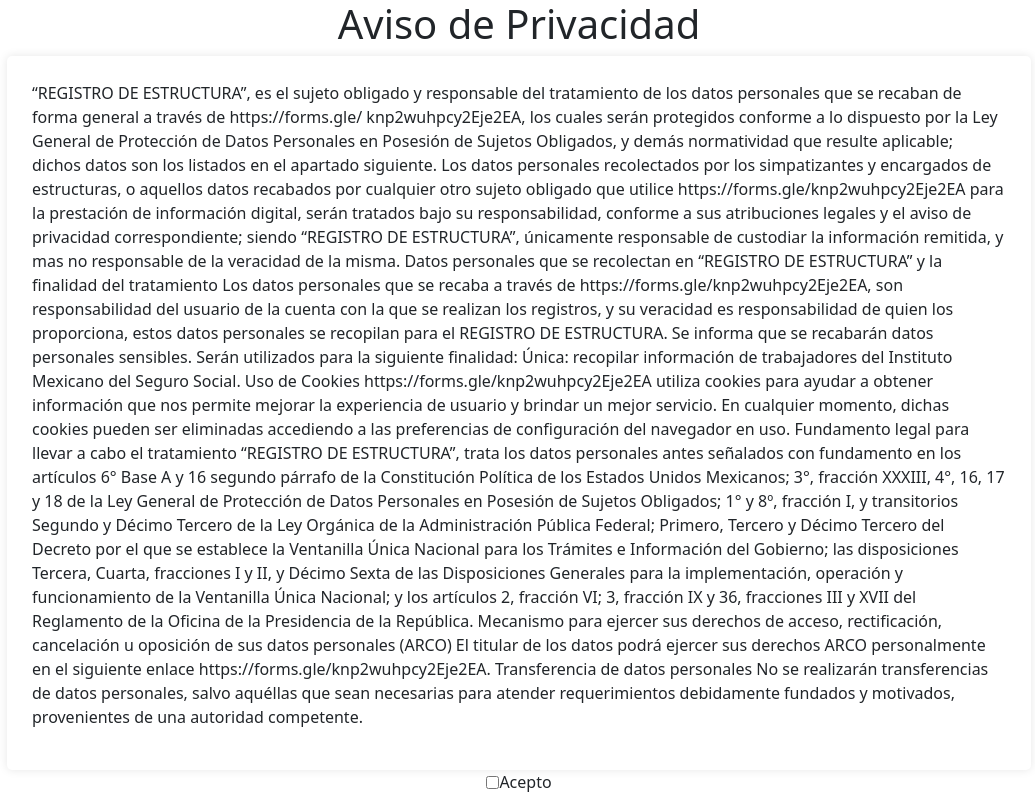
After one commit to k3nsh1n-h1mur4/controles, a Django app: page /estructura/aviso/ in a window 1280 px wide. The commit adds this page. Shown: the whole page, without its empty margins (121-1156 px from the left). Run offline with Django 5.2, Linux system fonts and the light colour scheme; the visitor is signed in with stand-in values (Sample User, id 1).

Commit message:
add aviso template qith css styles

```diff
--- a/control/models.py
+++ b/control/models.py
@@ -32,7 +32,7 @@
     class Meta:
         db_table = 'estructuratbl'
 
-    matriula = models.CharField(max_length=100, null=True)
+    matricula = models.CharField(max_length=100, null=True)
     nombre = models.CharField(max_length=100, null=True)
     ftrab = models.CharField(max_length=250, null=True)
     ffirma = models.CharField(max_length=250, null=True)
--- a/control/urls.py
+++ b/control/urls.py
@@ -17,4 +17,6 @@
     path('validate_telefono/', views.ValidateTelefono, name='validate_telefono'),
     path('editar/<int:id>/', views.edit, name='edit'),
     path('save_edit/<int:id>/', views.save_edit, name='save_edit'),
+    path('aviso/', views.aviso, name='aviso'),
+
 ] + static(settings.STATIC_URL, document_root=settings.STATIC_ROOT)
--- a/control/views.py
+++ b/control/views.py
@@ -55,7 +55,8 @@
     title = 'Login'
     error = None
     form = AuthenticationForm()
-
+    print(form.get_user())
+    return redirect(ValidateMatricula)
     """
     form = loginForm(request.POST or None)
     if request.method == 'POST':
@@ -75,6 +76,11 @@
     """
 
     return render(request, 'login.html', {'form': form, 'title': title, 'error': error})
+
+@login_required
+def aviso(request):
+    title = 'Aviso de Privacidad'
+    return render(request, 'aviso.html', {'title': title})
 
 
 @login_required
--- a/controles/settings.py
+++ b/controles/settings.py
@@ -27,7 +27,7 @@
 
 ALLOWED_HOSTS = ['*']
 
-LOGIN_REDIRECT_URL = '/estructura/registro/'
+LOGIN_REDIRECT_URL = '/estructura/aviso/'
 LOGIN_URL = '/accounts/login/'
 LOGOUT_REDIRECT_URL = '/accounts/login'
 
--- a/static/script.js
+++ b/static/script.js
@@ -1 +1,16 @@
-console.log('Hello World!');
+const cbx = document.querySelector('input')
+
+cbx.addEventListener('change', (e) => {
+    e.preventDefault();
+    console.log(e)
+    if (e.target.value === "on") {
+        console.log("esta en on")
+        const linkElement = document.createElement("a")
+        linkElement.href = "/estructura/validate_matricula"
+        linkElement.appendChild(document.createTextNode("PASAR"))
+        linkElement.setAttribute("class", "btn btn-primary")
+        linkElement.setAttribute("margin-left", "5px")
+        const divRead = document.getElementById('validate')
+        divRead.appendChild(linkElement)
+    }
+});
--- a/static/style.css
+++ b/static/style.css
@@ -91,3 +91,35 @@
   justify-content: center;
   align-items: center;
 }
+
+#aviso {
+  display: flex;
+  justify-content: center;
+  align-items: center;
+  flex-direction: column;
+}
+
+#validate {
+  display: flex;
+  flex-direction: row;
+  justify-content: center;
+  align-items: center;
+}
+
+article {
+  width: 80%;
+  height: 80%;
+  margin: auto;
+  background-color: #fff;
+  border-radius: 5px;
+  padding: 25px;
+  box-shadow: 0 0 10px rgba(0,0,0,0.1);
+}
+
+/*#validate a {
+  display: block;
+  margin-top: 25px;
+  color: #999;
+  font-size: 12px;
+  text-decoration: none;
+}*/
--- /dev/null
+++ b/templates/aviso.html
@@ -0,0 +1,50 @@
+{% load static %}
+<!DOCTYPE html>
+<html lang="en">
+<head>
+    <meta charset="UTF-8">
+    <meta name="viewport" content="width=device-width, initial-scale=1.0">
+    <link rel="stylesheet" href="{% static 'style.css' %}">
+    <link href="https://cdn.jsdelivr.net/npm/bootstrap@5.0.2/dist/css/bootstrap.min.css" rel="stylesheet" integrity="sha384-EVSTQN3/azprG1Anm3QDgpJLIm9Nao0Yz1ztcQTwFspd3yD65VohhpuuCOmLASjC" crossorigin="anonymous">
+
+
+    <title>Aviso de Privacidad</title>
+</head>
+<body>
+    <div id="aviso">
+        <h1>Aviso de Privacidad</h1>
+        <article>
+            <p>“REGISTRO DE ESTRUCTURA”, es el sujeto obligado y responsable del tratamiento de los datos personales que se recaban de forma general a través de https://forms.gle/
+knp2wuhpcy2Eje2EA, los cuales serán protegidos conforme a lo dispuesto por la Ley General de Protección de Datos Personales en Posesión de Sujetos Obligados, y demás
+normatividad que resulte aplicable; dichos datos son los listados en el apartado siguiente. Los datos personales recolectados por los simpatizantes y encargados de
+estructuras, o aquellos datos recabados por cualquier otro sujeto obligado que utilice https://forms.gle/knp2wuhpcy2Eje2EA para la prestación de información digital, serán
+tratados bajo su responsabilidad, conforme a sus atribuciones legales y el aviso de privacidad correspondiente; siendo “REGISTRO DE ESTRUCTURA”, únicamente responsable de
+custodiar la información remitida, y mas no responsable de la veracidad de la misma.
+Datos personales que se recolectan en “REGISTRO DE ESTRUCTURA” y la finalidad del tratamiento
+Los datos personales que se recaba a través de https://forms.gle/knp2wuhpcy2Eje2EA, son responsabilidad del usuario de la cuenta con la que se realizan los registros, y su
+veracidad es responsabilidad de quien los proporciona, estos datos personales se recopilan para el REGISTRO DE ESTRUCTURA. Se informa que se recabarán datos personales
+sensibles. Serán utilizados para la siguiente finalidad: Única: recopilar información de trabajadores del Instituto Mexicano del Seguro Social.
+Uso de Cookies
+https://forms.gle/knp2wuhpcy2Eje2EA utiliza cookies para ayudar a obtener información que nos permite mejorar la experiencia de usuario y brindar un mejor servicio. En
+cualquier momento, dichas cookies pueden ser eliminadas accediendo a las preferencias de configuración del navegador en uso.
+Fundamento legal para llevar a cabo el tratamiento
+“REGISTRO DE ESTRUCTURA”, trata los datos personales antes señalados con fundamento en los artículos 6° Base A y 16 segundo párrafo de la Constitución Política de los
+Estados Unidos Mexicanos; 3°, fracción XXXIII, 4°, 16, 17 y 18 de la Ley General de Protección de Datos Personales en Posesión de Sujetos Obligados; 1° y 8º, fracción I, y
+transitorios Segundo y Décimo Tercero de la Ley Orgánica de la Administración Pública Federal; Primero, Tercero y Décimo Tercero del Decreto por el que se establece la
+Ventanilla Única Nacional para los Trámites e Información del Gobierno; las disposiciones Tercera, Cuarta, fracciones I y II, y Décimo Sexta de las Disposiciones Generales
+para la implementación, operación y funcionamiento de la Ventanilla Única Nacional; y los artículos 2, fracción VI; 3, fracción IX y 36, fracciones III y XVII del
+Reglamento de la Oficina de la Presidencia de la República.
+Mecanismo para ejercer sus derechos de acceso, rectificación, cancelación u oposición de sus datos personales (ARCO)
+El titular de los datos podrá ejercer sus derechos ARCO personalmente en el siguiente enlace https://forms.gle/knp2wuhpcy2Eje2EA.
+Transferencia de datos personales
+No se realizarán transferencias de datos personales, salvo aquéllas que sean necesarias para atender requerimientos debidamente fundados y motivados, provenientes de una
+      autoridad competente. </p>
+        </article>
+    </div>
+    <div id="validate">
+        <input type="checkbox" name="validate">Acepto
+    </div>
+
+    <script src="{% static 'script.js' %}"></script>
+</body>
+</html>
```
